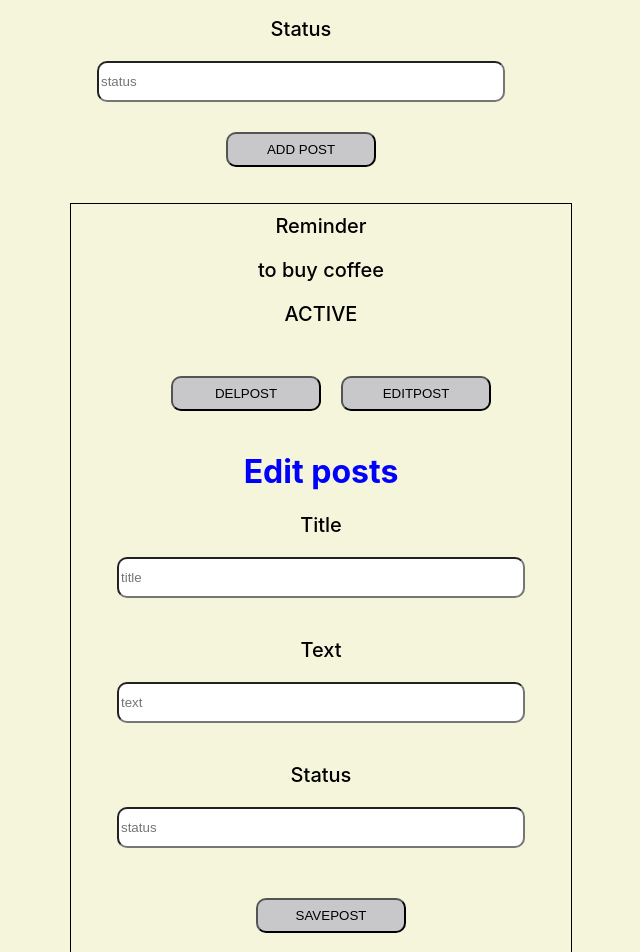
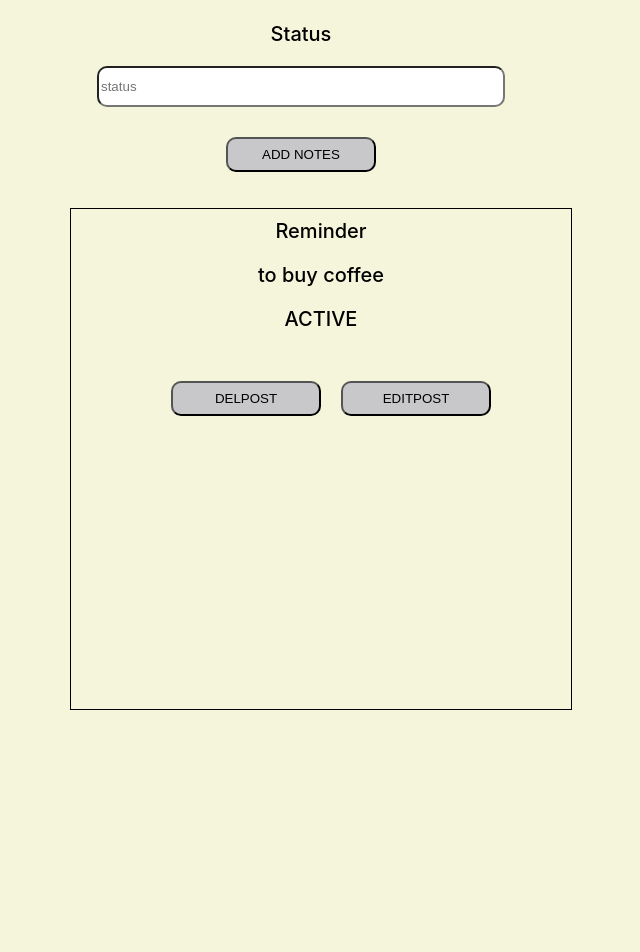
Before and after one commit to GurinAOA/Redux_test, a React (Create React App) app: page / in a window 1280 px wide. Shown: the part 360-1312 px from the top of the page, without its empty margins (339-979 px from the left). After the commit the page ends 1086 px from the top, so only its background shows below. Built offline with nearby package versions, Linux system fonts and the light colour scheme.

Commit message:
changed put

```diff
--- a/src/App.js
+++ b/src/App.js
@@ -5,28 +5,24 @@ import { put } from "./redux/action";
 import "./App.css";
 import Counter from "./components/Counter";
 import Edit from "./components/Edit";
+import { useState } from "react";
 
 function App() {
+  const [ activeId, setActiveId ] = useState(false);
   const posts = useSelector((state) => state);
   const dispatch = useDispatch();
 
-
-
-  console.log(posts);
 
   function delPost(id) {
     dispatch(del(id));
   }
 
-  function editPost(obj, id) {
-    dispatch(put(obj, id));
+  function editPostPage(id) {
+    setActiveId(id);
   }
-
-
 
   return (
     <div className="App">
-      <div className="title">Enter your data</div>
       <div>
         <Counter id={posts.length ? posts[posts.length - 1].id : null} />
       </div>
@@ -48,17 +44,13 @@ function App() {
             <button
               className="btn"
               onClick={() => {
-                editPost(item.id);
+                editPostPage(item.id);
               }}
             >
               EDITPOST
             </button>
-
-            <div>
-              <Edit id={posts.id} object={posts.object} />
-            </div>
+           {activeId==item.id && <Edit title= {item.title} text={item.text} status={item.status} id ={item.id} /> }
           </li>
-
         ))}
       </ul>
     </div>
--- a/src/components/Counter.jsx
+++ b/src/components/Counter.jsx
@@ -4,34 +4,35 @@ import { post} from '../redux/action'
 
 import "./counter.css";
 export default function Counter({ id, obj }) {
-    const [userName, setUserName] = useState('')
-    const [userAge, setUserAge] = useState('')
-    const [userStatus, setUserStatus] = useState('')
+    const [title, setTitle] = useState('')
+    const [text, setText] = useState('')
+    const [status, setStatus] = useState('')
     const dispatch = useDispatch()
 
     function addPost() {
-        dispatch(post({name:userName,age:userAge,status:userStatus,id:id+1}))
+        dispatch(post({title:title,text:text,status:status,id:id+1}))
     }
 
     return (
         <div>
             <div>
-                <h1>CreatePost</h1>
+                <h1>Create Notes</h1>
+                <div className="title">Enter your data</div>
             </div>
             <div>
                 <p>Title</p>
-                <input type="text" value={userName} placeholder="title" onChange={(e) => { setUserName(e.target.value) }} />
+                <input type="text" value={title} placeholder="title" onChange={(e) => { setTitle(e.target.value) }} />
             </div>
             <div>
                 <p>Text</p>
-                <input type="text" value={userAge} placeholder="text" onChange={(e) => { setUserAge(e.target.value) }} />
+                <input type="text" value={text} placeholder="text" onChange={(e) => { setText(e.target.value) }} />
             </div>
             <div>
                 <p>Status</p>
-                <input type="text" value={userStatus} placeholder="status"onChange={(e) => { setUserStatus(e.target.value) }} />
+                <input type="text" value={status} placeholder="status"onChange={(e) => { setStatus(e.target.value) }} />
             </div>
             <div>
-                <button onClick={addPost} >ADD POST</button>
+                <button onClick={addPost} >ADD NOTES</button>
 
             </div>
         </div>)
--- a/src/components/Edit.jsx
+++ b/src/components/Edit.jsx
@@ -1,19 +1,29 @@
-import { useState } from "react"
-import { useDispatch } from 'react-redux'
-import { put} from '../redux/action'
+import { useEffect, useState } from "react";
+import { useDispatch } from "react-redux";
+import { put } from "../redux/action";
 
-export default function Edit({ obj,id }) {
-    const [userName, setUserName] = useState('')
-    const [userAge, setUserAge] = useState('')
-    const [userStatus, setUserStatus] = useState('')
+export default function Edit({ title, text, status, id }) {
+  const [titleSt, setTitleSt] = useState("");
+  const [textSt, setTextSt] = useState("");
+  const [statusSt, setStatusSt] = useState("");
 
+  useEffect(() => {
+    setTitleSt(title);
+    setTextSt(text);
+    setStatusSt(status);
+  }, [title, text, status]);
 
-    function savePost(id) {
-        dispatch(put({name:userName,age:userAge,status:userStatus,id:id}))
+  function savePost() {
+    const obj = {
+      title: titleSt,
+      text: textSt,
+      status: statusSt,
+      id,
+    };
+    dispatch(put(obj));
   }
 
-
-    const dispatch = useDispatch()
+  const dispatch = useDispatch();
 
   return (
     <div>
@@ -22,23 +32,45 @@ export default function Edit({ obj,id }) {
       </div>
       <div>
         <p>Title</p>
-                <input type="text" value={userName} placeholder="title" onChange={(e) => { setUserName(e.target.value) }} />
+        <input
+          type="text"
+          value={titleSt}
+          placeholder="title"
+          onChange={(e) => {
+            setTitleSt(e.target.value);
+          }}
+        />
       </div>
       <div>
         <p>Text</p>
-                <input type="number" value={userAge} placeholder="text" onChange={(e) => { setUserAge(e.target.value) }} />
+        <input
+          type="text"
+          value={textSt}
+          placeholder="text"
+          onChange={(e) => {
+            setTextSt(e.target.value);
+          }}
+        />
       </div>
       <div>
         <p>Status</p>
-                <input type="text" value={userStatus} placeholder="status" onChange={(e) => { setUserStatus(e.target.value) }} />
+        <input
+          type="text"
+          value={statusSt}
+          placeholder="status"
+          onChange={(e) => {
+            setStatusSt(e.target.value);
+          }}
+        />
       </div>
       <button
         className="btn"
         onClick={() => {
-                savePost(id);
+          savePost();
         }}
       >
         SAVEPOST
       </button>
-        </div>)
+    </div>
+  );
 }
--- a/src/redux/reducer.js
+++ b/src/redux/reducer.js
@@ -18,7 +18,7 @@ export function reducer(state = initialState, action) {
         case 'PUT' :
             const editState = state.map(item=>{
                 if(action.payload.id == item.id){
-                    item = action.payload.newObject
+                    item = action.payload
                     return item
                 }
                 return item
```
Lines whose indentation alone changed are shown as unchanged.
